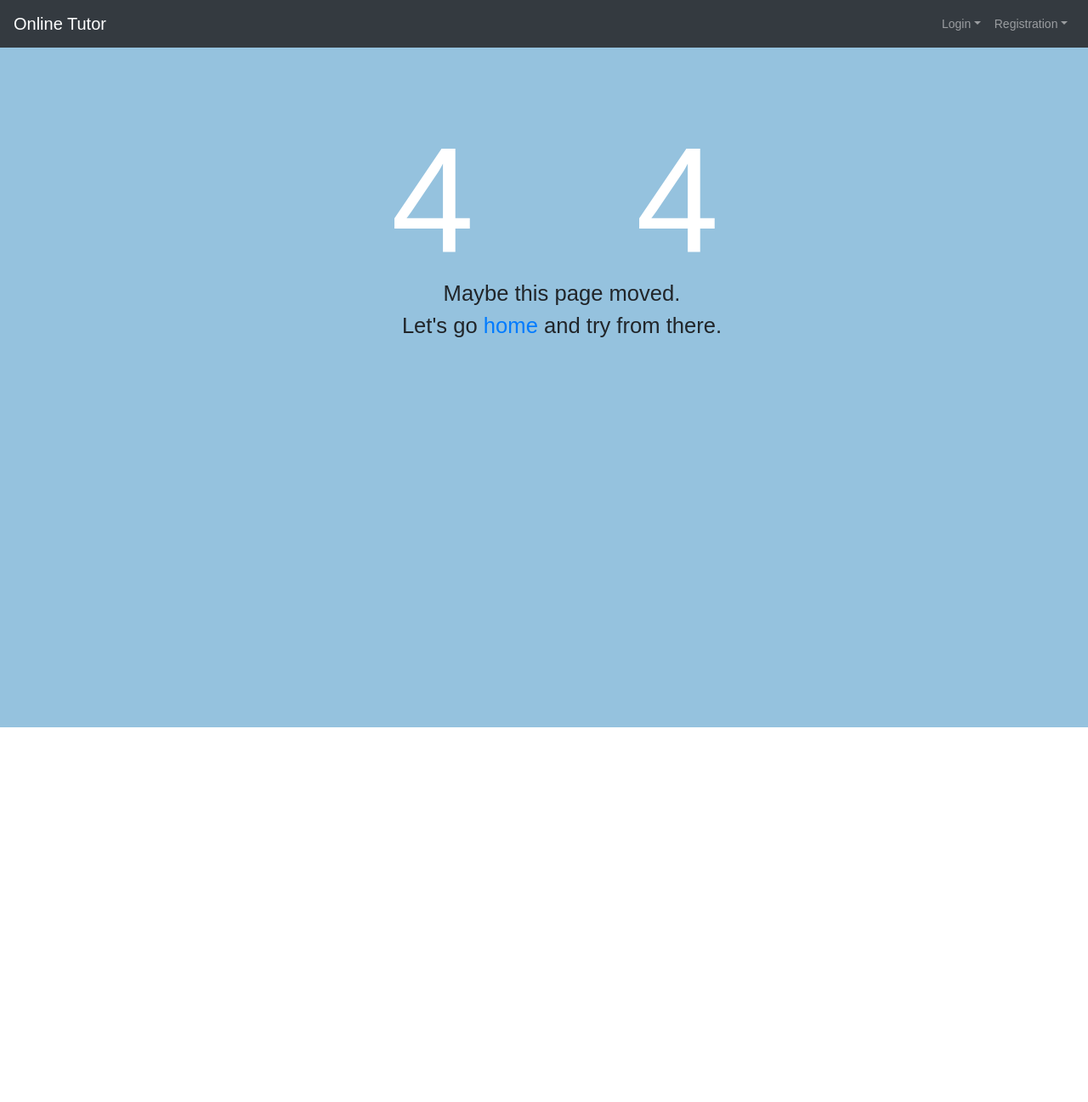
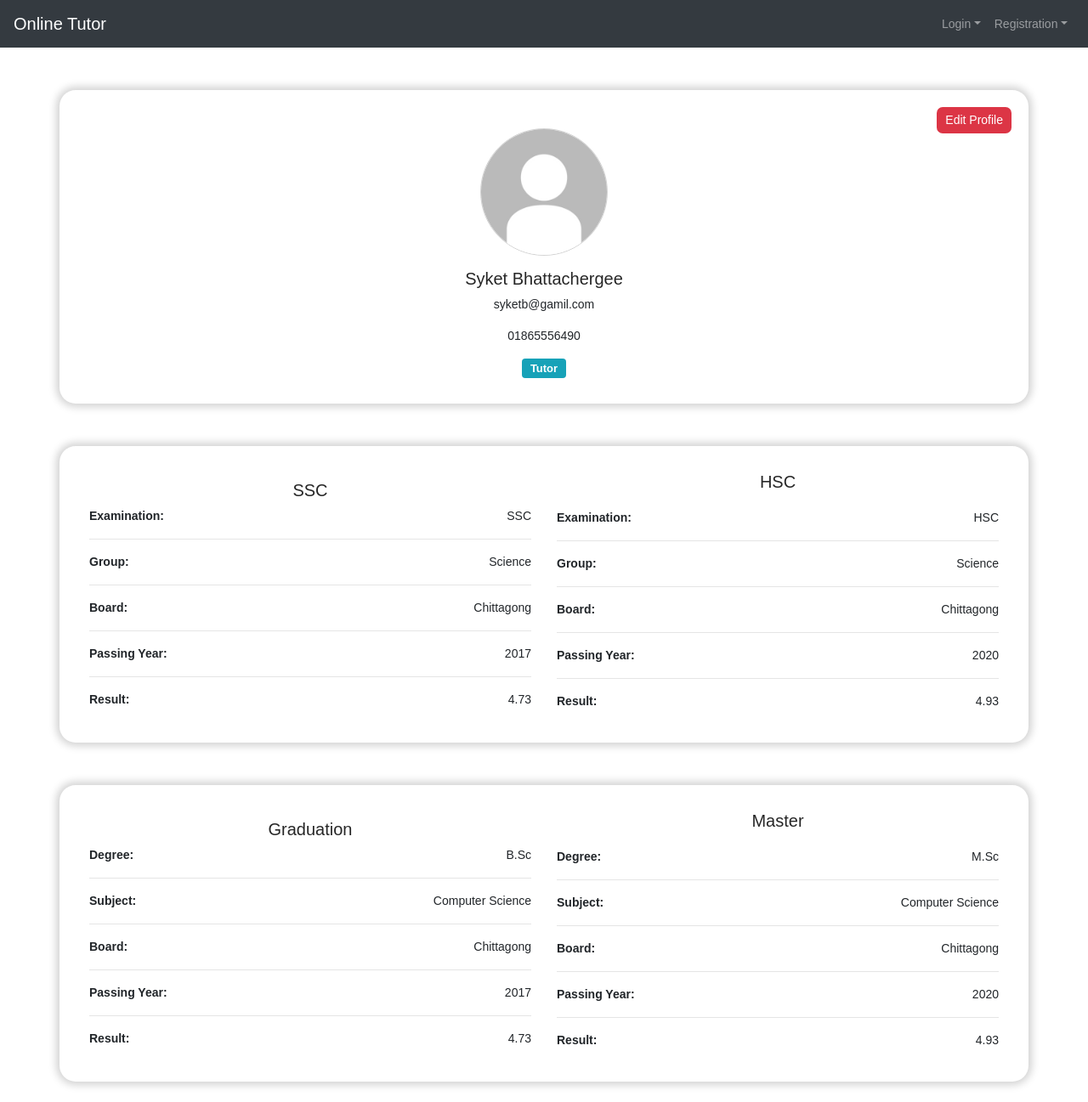
Before and after one commit to Prashant117/Online-Tutor-Frontend, a React (Create React App) app: page /view-profile/tutor in a window 1280 px wide. Shown: the top 1297 px of the page at 85% size. Before the commit the page ends 856 px from the top, so only its background shows below. Built offline with nearby package versions, Linux system fonts and the light colour scheme; the HTML template or start-up script is replaced by a standard one.

Commit message:
tutor viewprofile ready

```diff
--- a/src/Routes/Routes.js
+++ b/src/Routes/Routes.js
@@ -5,6 +5,7 @@ import Registration from '../pages/Registration/Registration';
 import Login from '../pages/Login/Login';
 import NotFound from '../pages/404/404';
 import TutorUpdateProfile from '../pages/TutorUpdateProfile/TutorUpdateProfile';
+import TutorViewProfile from '../pages/TutorViewProfile/TutorViewProfile';
 import StudentUpdateProfile from '../pages/StudentUpdateProfile/StudentUpdateProfile';
 import Dashboard from '../pages/Dashboard/Dashboard';
 import Navbar from '../components/Navbar/Navbar';
@@ -41,6 +42,9 @@ const Routes = () => {
           <Route exact path="/update-profile/tutor">
             <TutorUpdateProfile />
           </Route>
+          <Route exact path="/view-profile/tutor">
+            <TutorViewProfile />
+          </Route>
           <Route exact path="/update-profile/student">
             <StudentUpdateProfile />
           </Route>
--- a/src/actions/auth.js
+++ b/src/actions/auth.js
@@ -110,7 +110,7 @@ export const studentLogin = ({ email, password }) => async (dispatch) => {
     Cookies.set('Token', res.data.data.token, { expires: 2 });
     Cookies.set('people', 'student');
 
-    window.location.replace('/update-profile/student');
+    window.location.replace('/dashboard');
     // dispatch(loadUser());
   } catch (err) {
     const errors = err?.response?.data;
@@ -143,7 +143,7 @@ export const tutorLogin = ({ email, password }) => async (dispatch) => {
     dispatch(setAlert(res.data.message, 'success'));
     Cookies.set('Token', res.data.data.token, { expires: 2 });
     Cookies.set('people', 'tutor');
-    window.location.replace('/update-profile/tutor');
+    window.location.replace('/dashboard');
     // dispatch(loadUser());
   } catch (err) {
     const errors = err?.response?.data;
--- /dev/null
+++ b/src/components/Spinner/Spinner.css
@@ -0,0 +1,8 @@
+.sweet-loading {
+    width: 100%;
+    height: 79vh;
+    display: flex;
+    align-items: center !important;
+    justify-content: center;
+    margin: 0 auto;
+}
--- a/src/components/Spinner/Spinner.js
+++ b/src/components/Spinner/Spinner.js
@@ -1,16 +1,11 @@
 import React from 'react';
-import FadeLoader from 'react-spinners/FadeLoader';
-import { css } from '@emotion/react';
+import spinner from '../../images/spinner.gif';
+import './Spinner.css';
 
 function Spinner() {
-  const override = css`
-    display: block;
-    margin: 0 auto;
-    border-color: red;
-  `;
   return (
     <div className="sweet-loading">
-      <FadeLoader color={'#fff'} css={override} size={80} />
+      <img src={spinner} alt="spinner" />
     </div>
   );
 }
--- a/src/pages/Dashboard/Dashboard.js
+++ b/src/pages/Dashboard/Dashboard.js
@@ -1,24 +1,36 @@
 import React from 'react';
 import './Dashboard.css';
 import { Link } from 'react-router-dom';
+import { useSelector } from 'react-redux';
 import TutorPost from '../../components/TutorPost/TutorPost';
 import OnlineStreaming from '../../components/OnlineStreaming/OnlineStreaming';
 import EnrolledStudent from '../../components/EnrolledStudent/EnrolledStudent';
 import Message from '../../components/Message/Message';
+import Spinner from '../../components/Spinner/Spinner';
 import Profile from '../../components/Profile/Profile';
 import Task from '../../components/Task/Task';
 
 const Dashboard = () => {
+  const { loading, user } = useSelector((state) => state.auth);
   return (
     <div className="dashboard">
       <div className="container">
+        {loading ? (
+          <Spinner />
+        ) : (
+          <>
             <div className="row my-4">
+              {user?.status === 'tutor' && (
+                <>
                   <div className="col-xl-3 col-lg-3 col-md-4 col-sm-6 col-12">
                     <EnrolledStudent />
                   </div>
                   <div className="col-xl-3 col-lg-3 col-md-4 col-sm-6 col-12">
                     <TutorPost />
                   </div>
+                </>
+              )}
+
               <div className="col-xl-3 col-lg-3 col-md-4 col-sm-6 col-12">
                 <Link to="/live-class/index">
                   <OnlineStreaming />
@@ -30,12 +42,22 @@ const Dashboard = () => {
             </div>
             <div className="row my-4">
               <div className="col-xl-3 col-lg-3 col-md-4 col-sm-6 col-12">
+                <Link
+                  to={
+                    user?.status === 'tutor'
+                      ? '/view-profile/tutor'
+                      : '/view-profile/student'
+                  }
+                >
                   <Profile />
+                </Link>
               </div>
               <div className="col-xl-3 col-lg-3 col-md-4 col-sm-6 col-12">
                 <Task />
               </div>
             </div>
+          </>
+        )}
       </div>
     </div>
   );
--- /dev/null
+++ b/src/pages/TutorViewProfile/Degree.js
@@ -0,0 +1,34 @@
+import React from 'react';
+
+const Exam = ({ degree, board, result, passingYear, subject }) => {
+  return (
+    <div>
+      <div className="d-flex align-items-center justify-content-between">
+        <span style={{ fontWeight: '600' }}>Degree: </span>
+        <span>{degree} </span>
+      </div>
+      <hr />
+      <div className="d-flex align-items-center justify-content-between">
+        <span style={{ fontWeight: '600' }}>Subject: </span>
+        <span>{subject} </span>
+      </div>
+      <hr />
+      <div className="d-flex align-items-center justify-content-between">
+        <span style={{ fontWeight: '600' }}>Board: </span>
+        <span>{board} </span>
+      </div>
+      <hr />
+      <div className="d-flex align-items-center justify-content-between">
+        <span style={{ fontWeight: '600' }}>Passing Year: </span>
+        <span>{passingYear} </span>
+      </div>
+      <hr />
+      <div className="d-flex align-items-center justify-content-between">
+        <span style={{ fontWeight: '600' }}>Result: </span>
+        <span>{result} </span>
+      </div>
+    </div>
+  );
+};
+
+export default Exam;
--- /dev/null
+++ b/src/pages/TutorViewProfile/Exam.js
@@ -0,0 +1,34 @@
+import React from 'react';
+
+const Exam = ({ examination, board, result, passingYear, group }) => {
+  return (
+    <div>
+      <div className="d-flex align-items-center justify-content-between">
+        <span style={{ fontWeight: '600' }}>Examination: </span>
+        <span>{examination} </span>
+      </div>
+      <hr />
+      <div className="d-flex align-items-center justify-content-between">
+        <span style={{ fontWeight: '600' }}>Group: </span>
+        <span>{group} </span>
+      </div>
+      <hr />
+      <div className="d-flex align-items-center justify-content-between">
+        <span style={{ fontWeight: '600' }}>Board: </span>
+        <span>{board} </span>
+      </div>
+      <hr />
+      <div className="d-flex align-items-center justify-content-between">
+        <span style={{ fontWeight: '600' }}>Passing Year: </span>
+        <span>{passingYear} </span>
+      </div>
+      <hr />
+      <div className="d-flex align-items-center justify-content-between">
+        <span style={{ fontWeight: '600' }}>Result: </span>
+        <span>{result} </span>
+      </div>
+    </div>
+  );
+};
+
+export default Exam;
--- /dev/null
+++ b/src/pages/TutorViewProfile/TutorViewProfile.css
@@ -0,0 +1,42 @@
+.viewProfile-card {
+    background: white;
+    box-shadow: 0px 0px 10px 4px lightgrey;
+    margin-top: 50px;
+    width: 100%;
+    padding: 30px 20px;
+    text-align: center;
+    border-radius: 19px;
+}
+.viewProfile__basic-info {
+    position: relative;
+}
+.viewProfile__basic-info-image-wrapper {
+    width: 150px;
+    height: 150px;
+    overflow: hidden;
+    margin: 15px auto;
+}
+.viewProfile__basic-info-image-wrapper img {
+    width: 100%;
+    height: 100%;
+    border-radius: 50%;
+    border: 1px solid lightgray;
+}
+.badge {
+    padding: 5px 10px !important;
+    font-size: 13px !important;
+}
+
+.ssc-hsc {
+    display: flex;
+}
+
+.edit-profile {
+    background: #dc3545;
+    color: white;
+    padding: 5px 10px;
+    border-radius: 7px;
+    position: absolute;
+    right: 20px;
+    top: 20px;
+}
--- /dev/null
+++ b/src/pages/TutorViewProfile/TutorViewProfile.js
@@ -0,0 +1,122 @@
+import React from 'react';
+import profileImage from '../../images/ProfileImage.png';
+import Exam from './Exam';
+import Degree from './Degree';
+import './TutorViewProfile.css';
+import { Link } from 'react-router-dom';
+
+const ViewProfile = () => {
+  return (
+    <div className="viewProfile">
+      <div className="container">
+        <div className="row">
+          <div className="viewProfile__basic-info viewProfile-card">
+            <div className="viewProfile__basic-info-image-wrapper">
+              <img src={profileImage} alt="" />
+            </div>
+            <div>
+              <h5>Syket Bhattachergee</h5>
+              <p>syketb@gamil.com</p>
+              <p>01865556490</p>
+              <span class="badge badge-info">Tutor</span>
+            </div>
+            <Link to="/update-profile/tutor">
+              <button className="edit-profile">Edit Profile</button>
+            </Link>
+          </div>
+        </div>
+        <div className="row">
+          <div className="viewProfile-card ssc-hsc">
+            <div className="col-md-6">
+              <div className="ssc">
+                <h5>SSC</h5>
+                <Exam
+                  examination="SSC"
+                  group="Science"
+                  board="Chittagong"
+                  passingYear="2017"
+                  result="4.73"
+                />
+              </div>
+            </div>
+            <div className="col-md-6">
+              <div className="hsc">
+                <h5>HSC</h5>
+                <div style={{ marginTop: '20px' }}>
+                  <Exam
+                    examination="HSC"
+                    group="Science"
+                    board="Chittagong"
+                    passingYear="2020"
+                    result="4.93"
+                  />
+                </div>
+              </div>
+            </div>
+          </div>
+        </div>
+        <div className="row">
+          <div className="viewProfile-card ssc-hsc">
+            <div className="col-md-6">
+              <div className="ssc">
+                <h5>Graduation</h5>
+                <Degree
+                  degree="B.Sc"
+                  subject="Computer Science"
+                  board="Chittagong"
+                  passingYear="2017"
+                  result="4.73"
+                />
+              </div>
+            </div>
+            <div className="col-md-6">
+              <div className="hsc">
+                <h5>Master</h5>
+                <div style={{ marginTop: '20px' }}>
+                  <Degree
+                    degree="M.Sc"
+                    subject="Computer Science"
+                    board="Chittagong"
+                    passingYear="2020"
+                    result="4.93"
+                  />
+                </div>
+              </div>
+            </div>
+          </div>
+        </div>
+        <div className="row">
+          <div
+            style={{ marginBottom: '50px' }}
+            className="viewProfile-card ssc-hsc"
+          >
+            <div style={{ marginLeft: '15px' }}>
+              <div className="d-flex align-items-center my-3">
+                <span style={{ fontWeight: '600', marginRight: '10px' }}>
+                  Speciality:{' '}
+                </span>
+                <span>Computer Engineer </span>
+              </div>
+
+              <div className="d-flex align-items-center my-3">
+                <span style={{ fontWeight: '600', marginRight: '10px' }}>
+                  Present Address:{' '}
+                </span>
+                <span>Muradpur, Philkhana, Chittagong </span>
+              </div>
+
+              <div className="d-flex align-items-center my-3">
+                <span style={{ fontWeight: '600', marginRight: '10px' }}>
+                  Permanent Address:{' '}
+                </span>
+                <span>Muradpur, Philkhana, Chittagong </span>
+              </div>
+            </div>
+          </div>
+        </div>
+      </div>
+    </div>
+  );
+};
+
+export default ViewProfile;
```
Also changed, not shown: src/images/spinner.gif (added). Lines whose indentation alone changed are shown as unchanged.
